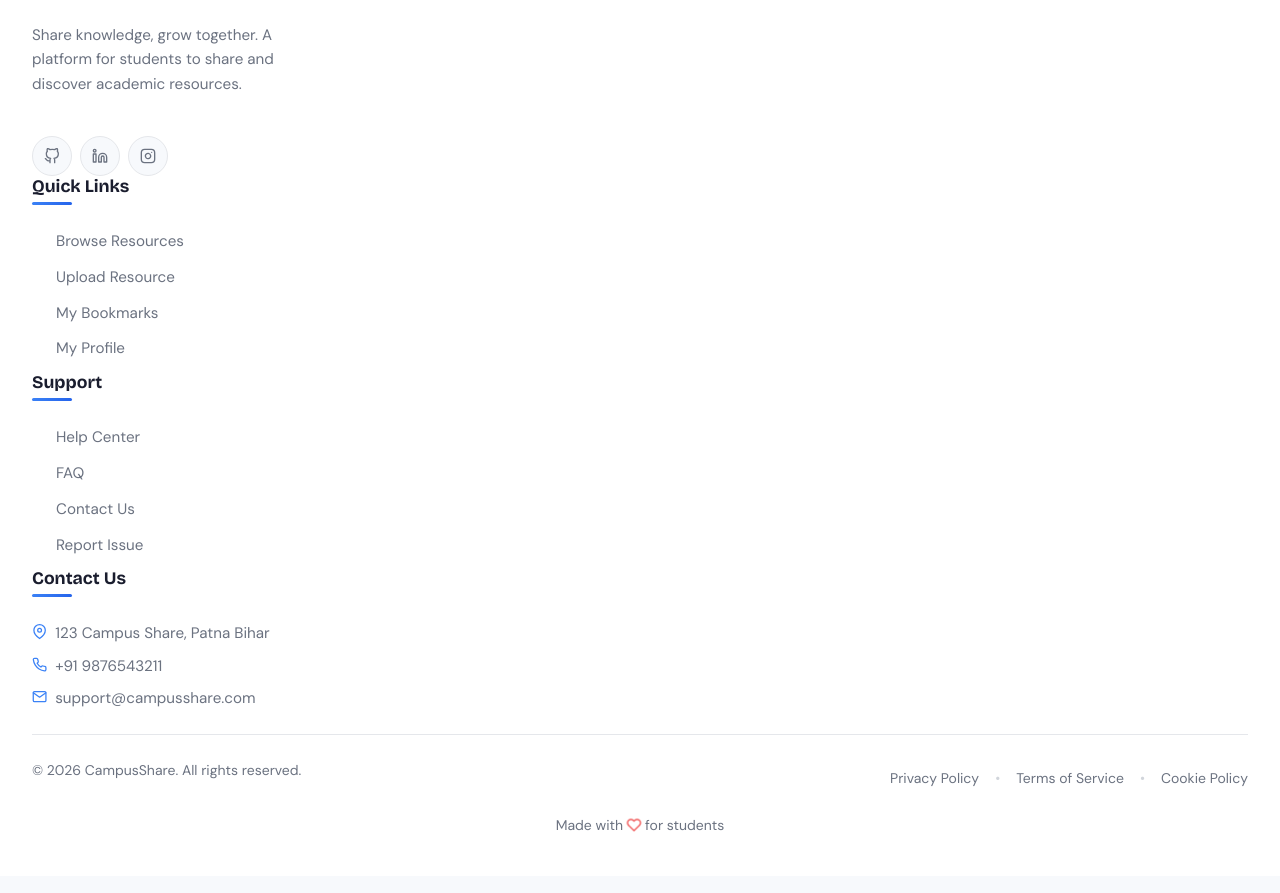
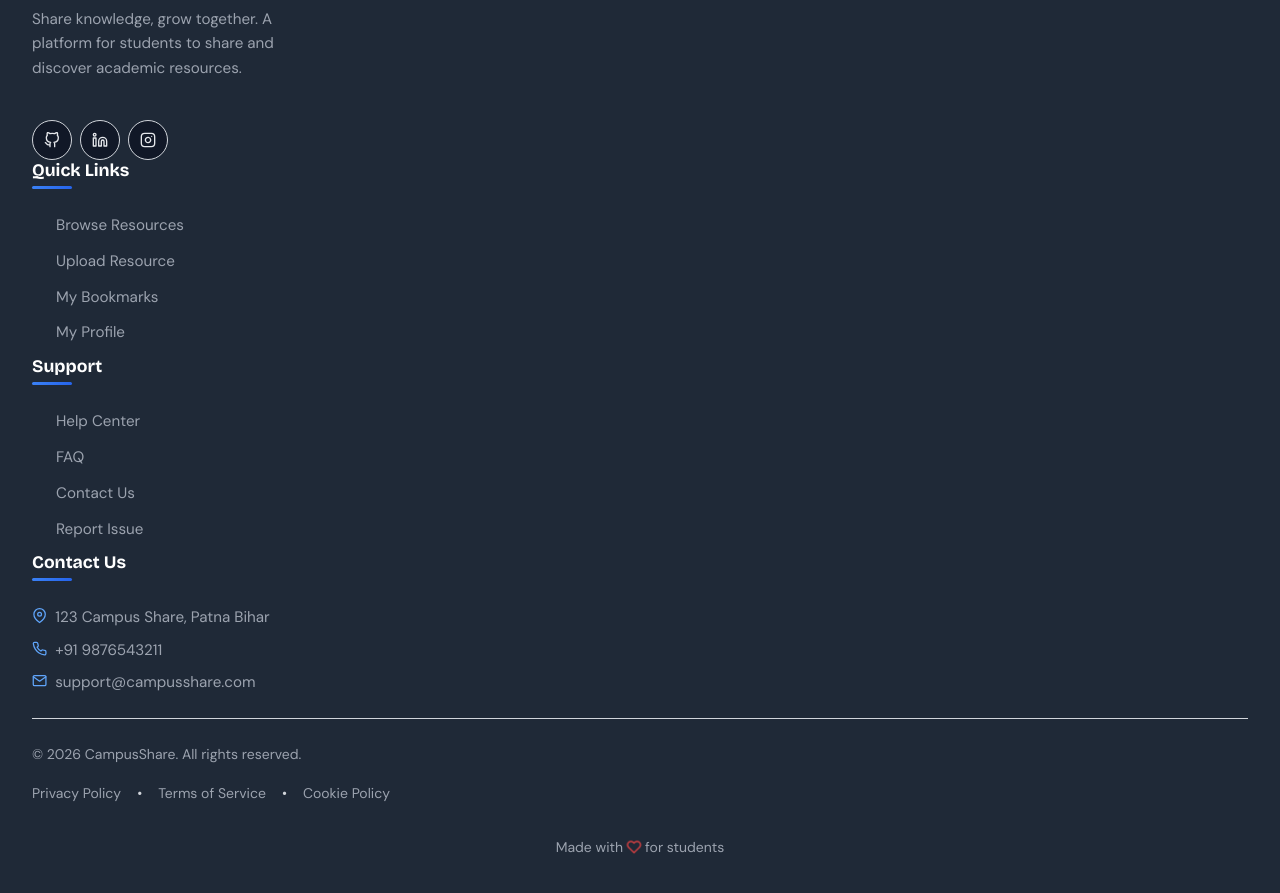
Before and after one commit to rajhemant076/campusshare-frontend, a React (Vite) app: page /about in a window 1280 px wide. Shown: the part 10295-11188 px from the top of the page. Built offline with nearby package versions, Linux system fonts and the light colour scheme; no server answers.

Commit message:
styling updated to blue theme -2

```diff
--- a/src/App.css
+++ b/src/App.css
@@ -23,12 +23,17 @@
   --accent-light: #22D3EE;
   --accent-gradient: linear-gradient(135deg, #06B6D4, #22D3EE);
 
-  /* Background Colors */
-  --bg-dark: #0A0E27;
-  --bg-darker: #060918;
-  --bg-light: #F7F9FC;
-  --bg-lighter: #FFFFFF;
-  --bg-gradient: linear-gradient(135deg, #F7F9FC, #FFFFFF);
+  /* Background Colors - For Component Segregation */
+  --bg-nav: #FFFFFF;
+  --bg-home: #F9FAFB;
+  --bg-card: #FFFFFF;
+  --bg-card-alt: #F3F4F6;
+  --bg-footer: #1F2937;
+  --bg-footer-alt: #111827;
+  --bg-section-light: #F9FAFB;
+  --bg-section-lighter: #FFFFFF;
+  --bg-section-gray: #F3F4F6;
+  --bg-component: #FFFFFF;
 
   /* Text Colors */
   --text-dark: #1A1D2E;
@@ -36,6 +41,8 @@
   --text-light: #6B7280;
   --text-lighter: #9CA3AF;
   --text-white: #FFFFFF;
+  --text-footer: #E5E7EB;
+  --text-footer-light: #9CA3AF;
 
   /* Border Colors */
   --border: #E5E7EB;
@@ -127,7 +134,7 @@ body {
   font-family: 'DM Sans', -apple-system, BlinkMacSystemFont, 'Segoe UI', Roboto, Oxygen, Ubuntu, Cantarell, sans-serif;
   -webkit-font-smoothing: antialiased;
   -moz-osx-font-smoothing: grayscale;
-  background: var(--bg-light);
+  background: var(--bg-home);
   color: var(--text-dark);
   line-height: 1.6;
   overflow-x: hidden;
@@ -174,6 +181,7 @@ img {
   min-height: 100vh;
   display: flex;
   flex-direction: column;
+  background: var(--bg-home);
 }
 
 /* ===================================== */
@@ -237,10 +245,10 @@ img {
 }
 
 /* ===================================== */
-/* NAVBAR STYLES - ENHANCED */
+/* NAVBAR STYLES - White Background */
 /* ===================================== */
 .navbar {
-  background: var(--bg-lighter);
+  background: var(--bg-nav);
   border-bottom: 1px solid var(--border);
   padding: var(--spacing-md) var(--spacing-xl);
   position: sticky;
@@ -524,10 +532,19 @@ img {
 }
 
 /* ===================================== */
-/* CARD STYLES - ENHANCED */
+/* HOME PAGE STYLES - Light Gray Background */
+/* ===================================== */
+.home-page,
+.page-home {
+  background: var(--bg-home);
+  min-height: 100vh;
+}
+
+/* ===================================== */
+/* CARD STYLES - White Background */
 /* ===================================== */
 .card {
-  background: white;
+  background: var(--bg-card);
   border: 1px solid var(--border);
   padding: var(--spacing-lg);
   box-shadow: var(--shadow-sm);
@@ -594,9 +611,18 @@ img {
   transform: scale(0.98);
 }
 
-/* ===================================== */
-/* RESOURCE CARD STYLES - ENHANCED */
-/* ===================================== */
+/* Alternate Card Background */
+.card-alt {
+  background: var(--bg-card-alt);
+}
+
+/* ===================================== */
+/* RESOURCE CARD STYLES - White with Blue Accent */
+/* ===================================== */
+.resource-card {
+  background: var(--bg-card);
+}
+
 .resource-card .card-header {
   border-bottom: 2px solid var(--primary-very-light);
   position: relative;
@@ -676,7 +702,7 @@ img {
 }
 
 /* ===================================== */
-/* FORM STYLES - ENHANCED */
+/* FORM STYLES - White Background */
 /* ===================================== */
 .form-group {
   margin-bottom: var(--spacing-lg);
@@ -839,7 +865,7 @@ input[type="file"].form-input::file-selector-button:hover {
 }
 
 /* ===================================== */
-/* BADGE STYLES - ENHANCED */
+/* BADGE STYLES */
 /* ===================================== */
 .badge {
   display: inline-flex;
@@ -900,7 +926,7 @@ input[type="file"].form-input::file-selector-button:hover {
 }
 
 /* ===================================== */
-/* ALERT STYLES - ENHANCED */
+/* ALERT STYLES */
 /* ===================================== */
 .alert {
   padding: var(--spacing-md) var(--spacing-lg);
@@ -980,7 +1006,7 @@ input[type="file"].form-input::file-selector-button:hover {
 }
 
 /* ===================================== */
-/* LOADING SPINNER - ENHANCED */
+/* LOADING SPINNER */
 /* ===================================== */
 .spinner {
   border: 3px solid var(--border);
@@ -1044,7 +1070,7 @@ input[type="file"].form-input::file-selector-button:hover {
 }
 
 /* ===================================== */
-/* FILTER STYLES - ENHANCED */
+/* FILTER STYLES - White Background */
 /* ===================================== */
 .filter-container {
   background: white;
@@ -1101,7 +1127,7 @@ input[type="file"].form-input::file-selector-button:hover {
 }
 
 /* ===================================== */
-/* STATS CARD STYLES */
+/* STATS CARD STYLES - White Background */
 /* ===================================== */
 .stats-grid {
   display: grid;
@@ -1191,8 +1217,13 @@ input[type="file"].form-input::file-selector-button:hover {
 }
 
 /* ===================================== */
-/* FEATURES PAGE STYLES */
-/* ===================================== */
+/* FEATURES PAGE STYLES - Light Gray Background */
+/* ===================================== */
+.features-page {
+  background: var(--bg-section-gray);
+  min-height: 100vh;
+}
+
 .feature-card {
   background: white;
   border-radius: var(--radius-lg);
@@ -1297,8 +1328,20 @@ input[type="file"].form-input::file-selector-button:hover {
 }
 
 /* ===================================== */
-/* ABOUT PAGE STYLES */
-/* ===================================== */
+/* ABOUT PAGE STYLES - White/Light Gray Alternating */
+/* ===================================== */
+.about-page {
+  background: var(--bg-section-lighter);
+}
+
+.about-section-light {
+  background: var(--bg-section-lighter);
+}
+
+.about-section-gray {
+  background: var(--bg-section-gray);
+}
+
 .team-card {
   background: white;
   border-radius: var(--radius-lg);
@@ -1486,8 +1529,12 @@ input[type="file"].form-input::file-selector-button:hover {
 }
 
 /* ===================================== */
-/* CONTACT PAGE STYLES */
-/* ===================================== */
+/* CONTACT PAGE STYLES - Light Gray Background */
+/* ===================================== */
+.contact-page {
+  background: var(--bg-section-gray);
+}
+
 .contact-info-card {
   background: white;
   border-radius: var(--radius-lg);
@@ -1632,7 +1679,7 @@ input[type="file"].form-input::file-selector-button:hover {
 }
 
 /* ===================================== */
-/* EMPTY STATE STYLES */
+/* EMPTY STATE STYLES - White Background */
 /* ===================================== */
 .empty-state {
   text-align: center;
@@ -1674,14 +1721,14 @@ input[type="file"].form-input::file-selector-button:hover {
 }
 
 /* ===================================== */
-/* FOOTER STYLES - ENHANCED */
+/* FOOTER STYLES - Dark Background, Row Layout */
 /* ===================================== */
 .footer {
-  background: white;
-  border-top: 1px solid var(--border);
+  background: var(--bg-footer);
+  border-top: 1px solid var(--border-dark);
   margin-top: auto;
-  padding: var(--spacing-3xl) var(--spacing-xl) var(--spacing-lg);
-  box-shadow: 0 -4px 6px -1px rgba(0, 0, 0, 0.05);
+  padding: var(--spacing-2xl) var(--spacing-xl) var(--spacing-lg);
+  color: var(--text-footer);
 }
 
 .footer-container {
@@ -1690,23 +1737,27 @@ input[type="file"].form-input::file-selector-button:hover {
 }
 
 .footer-grid {
-  display: grid;
-  grid-template-columns: 2fr 1fr 1fr 1.5fr;
+  display: flex;
+  flex-direction: row;
+  justify-content: space-between;
   gap: var(--spacing-2xl);
   margin-bottom: var(--spacing-2xl);
+  flex-wrap: wrap;
 }
 
 .footer-brand {
   display: flex;
   flex-direction: column;
   gap: var(--spacing-md);
+  min-width: 250px;
+  flex: 2;
 }
 
 .footer-logo {
   font-family: 'Bricolage Grotesque', sans-serif;
   font-size: 1.75rem;
   font-weight: 800;
-  color: var(--text-dark);
+  color: white;
   text-decoration: none;
   display: inline-flex;
   align-items: center;
@@ -1726,7 +1777,7 @@ input[type="file"].form-input::file-selector-button:hover {
 }
 
 .footer-tagline {
-  color: var(--text-light);
+  color: var(--text-footer-light);
   font-size: 0.95rem;
   line-height: 1.6;
   max-width: 300px;
@@ -1744,12 +1795,12 @@ input[type="file"].form-input::file-selector-button:hover {
   justify-content: center;
   width: 40px;
   height: 40px;
-  border: 1px solid var(--border);
-  color: var(--text-light);
+  border: 1px solid var(--border-dark);
+  color: var(--text-footer);
   transition: all var(--transition-fast) var(--transition-timing);
   text-decoration: none;
   border-radius: var(--radius-full);
-  background: var(--bg-light);
+  background: var(--bg-footer-alt);
 }
 
 .social-icon:hover {
@@ -1764,7 +1815,7 @@ input[type="file"].form-input::file-selector-button:hover {
   font-size: 1.1rem;
   font-weight: 700;
   margin-bottom: var(--spacing-lg);
-  color: var(--text-dark);
+  color: white;
   position: relative;
   padding-bottom: var(--spacing-sm);
 }
@@ -1780,6 +1831,12 @@ input[type="file"].form-input::file-selector-button:hover {
   border-radius: var(--radius-full);
 }
 
+.footer-links,
+.footer-contact {
+  flex: 1;
+  min-width: 160px;
+}
+
 .footer-links ul,
 .footer-contact ul {
   list-style: none;
@@ -1794,7 +1851,7 @@ input[type="file"].form-input::file-selector-button:hover {
 
 .footer-links a {
   text-decoration: none;
-  color: var(--text-light);
+  color: var(--text-footer-light);
   font-size: 0.95rem;
   display: inline-flex;
   align-items: center;
@@ -1803,7 +1860,7 @@ input[type="file"].form-input::file-selector-button:hover {
 }
 
 .footer-links a:hover {
-  color: var(--primary);
+  color: var(--primary-light);
   transform: translateX(5px);
 }
 
@@ -1812,53 +1869,52 @@ input[type="file"].form-input::file-selector-button:hover {
   flex-shrink: 0;
   opacity: 0;
   transition: opacity var(--transition-fast) var(--transition-timing);
+  color: var(--primary-light);
 }
 
 .footer-links a:hover svg {
   opacity: 1;
-  color: var(--primary);
 }
 
 .footer-contact li {
   display: flex;
   align-items: flex-start;
   gap: var(--spacing-sm);
-  color: var(--text-light);
+  color: var(--text-footer-light);
   font-size: 0.95rem;
 }
 
 .footer-contact a {
-  color: var(--text-light);
+  color: var(--text-footer-light);
   text-decoration: none;
   transition: color var(--transition-fast) var(--transition-timing);
 }
 
 .footer-contact a:hover {
-  color: var(--primary);
+  color: var(--primary-light);
 }
 
 .footer-contact svg {
   margin-top: 3px;
   flex-shrink: 0;
-  color: var(--primary);
+  color: var(--primary-light);
 }
 
 /* Footer Bottom */
 .footer-bottom {
-  border-top: 1px solid var(--border);
+  border-top: 1px solid var(--border-dark);
   padding-top: var(--spacing-lg);
   margin-top: var(--spacing-lg);
-}
-
-.footer-bottom-content {
-  display: flex;
+  display: flex;
+  flex-direction: row;
   justify-content: space-between;
   align-items: center;
-  margin-bottom: var(--spacing-md);
+  flex-wrap: wrap;
+  gap: var(--spacing-md);
 }
 
 .copyright {
-  color: var(--text-light);
+  color: var(--text-footer-light);
   font-size: 0.875rem;
 }
 
@@ -1866,17 +1922,18 @@ input[type="file"].form-input::file-selector-button:hover {
   display: flex;
   align-items: center;
   gap: var(--spacing-md);
+  flex-wrap: wrap;
 }
 
 .footer-bottom-links a {
-  color: var(--text-light);
+  color: var(--text-footer-light);
   text-decoration: none;
   font-size: 0.875rem;
   transition: color var(--transition-fast) var(--transition-timing);
 }
 
 .footer-bottom-links a:hover {
-  color: var(--primary);
+  color: var(--primary-light);
 }
 
 .separator {
@@ -1886,10 +1943,12 @@ input[type="file"].form-input::file-selector-button:hover {
 
 .footer-credit {
   text-align: center;
+  width: 100%;
+  margin-top: var(--spacing-md);
 }
 
 .footer-credit p {
-  color: var(--text-light);
+  color: var(--text-footer-light);
   font-size: 0.875rem;
   display: flex;
   align-items: center;
@@ -1899,7 +1958,7 @@ input[type="file"].form-input::file-selector-button:hover {
 
 .footer-credit svg {
   animation: heartbeat 1.5s ease infinite;
-  color: var(--primary);
+  color: var(--primary-light);
 }
 
 @keyframes heartbeat {
@@ -2141,7 +2200,7 @@ input[type="file"].form-input::file-selector-button:hover {
 }
 
 /* ===================================== */
-/* TABLE STYLES - ENHANCED */
+/* TABLE STYLES */
 /* ===================================== */
 .table-container {
   overflow-x: auto;
@@ -2605,7 +2664,7 @@ input[type="file"].form-input::file-selector-button:hover {
 }
 
 /* ===================================== */
-/* UTILITY CLASSES - ENHANCED */
+/* UTILITY CLASSES */
 /* ===================================== */
 
 /* Text Alignment */
@@ -2660,6 +2719,14 @@ input[type="file"].form-input::file-selector-button:hover {
 .bg-light { background: var(--bg-light); }
 .bg-dark { background: var(--bg-dark); }
 .bg-white { background: white; }
+.bg-nav { background: var(--bg-nav); }
+.bg-home { background: var(--bg-home); }
+.bg-card { background: var(--bg-card); }
+.bg-card-alt { background: var(--bg-card-alt); }
+.bg-footer { background: var(--bg-footer); }
+.bg-footer-alt { background: var(--bg-footer-alt); }
+.bg-section-light { background: var(--bg-section-light); }
+.bg-section-gray { background: var(--bg-section-gray); }
 
 /* Gradient Backgrounds */
 .bg-gradient-primary { background: var(--primary-gradient); }
@@ -2724,6 +2791,7 @@ input[type="file"].form-input::file-selector-button:hover {
 .flex-around { display: flex; align-items: center; justify-content: space-around; }
 .flex-evenly { display: flex; align-items: center; justify-content: space-evenly; }
 .flex-col { display: flex; flex-direction: column; }
+.flex-row { display: flex; flex-direction: row; }
 .flex-wrap { flex-wrap: wrap; }
 
 /* Gap */
@@ -2818,7 +2886,7 @@ input[type="file"].form-input::file-selector-button:hover {
 }
 
 /* ===================================== */
-/* RESPONSIVE STYLES - ENHANCED */
+/* RESPONSIVE STYLES */
 /* ===================================== */
 
 /* Large Desktop */
@@ -2852,25 +2920,25 @@ input[type="file"].form-input::file-selector-button:hover {
   }
 
   .footer-grid {
-    grid-template-columns: 1.5fr 1fr 1fr;
     gap: var(--spacing-xl);
   }
 
   .footer-brand {
-    grid-column: 1 / -1;
+    min-width: 200px;
   }
 }
 
 /* Tablet Landscape */
 @media (max-width: 1024px) {
   .footer-grid {
-    grid-template-columns: 1.5fr 1fr 1fr;
+    flex-wrap: wrap;
   }
 
   .footer-brand {
-    grid-column: 1 / -1;
+    width: 100%;
+    flex: auto;
+    text-align: center;
     align-items: center;
-    text-align: center;
   }
 
   .footer-tagline {
@@ -2997,18 +3065,16 @@ input[type="file"].form-input::file-selector-button:hover {
   }
 
   .footer-grid {
-    grid-template-columns: 1fr;
+    flex-direction: column;
     gap: var(--spacing-xl);
   }
 
-  .footer-bottom-content {
+  .footer-bottom {
     flex-direction: column;
-    gap: var(--spacing-md);
     text-align: center;
   }
 
   .footer-bottom-links {
-    flex-wrap: wrap;
     justify-content: center;
   }
 
```
